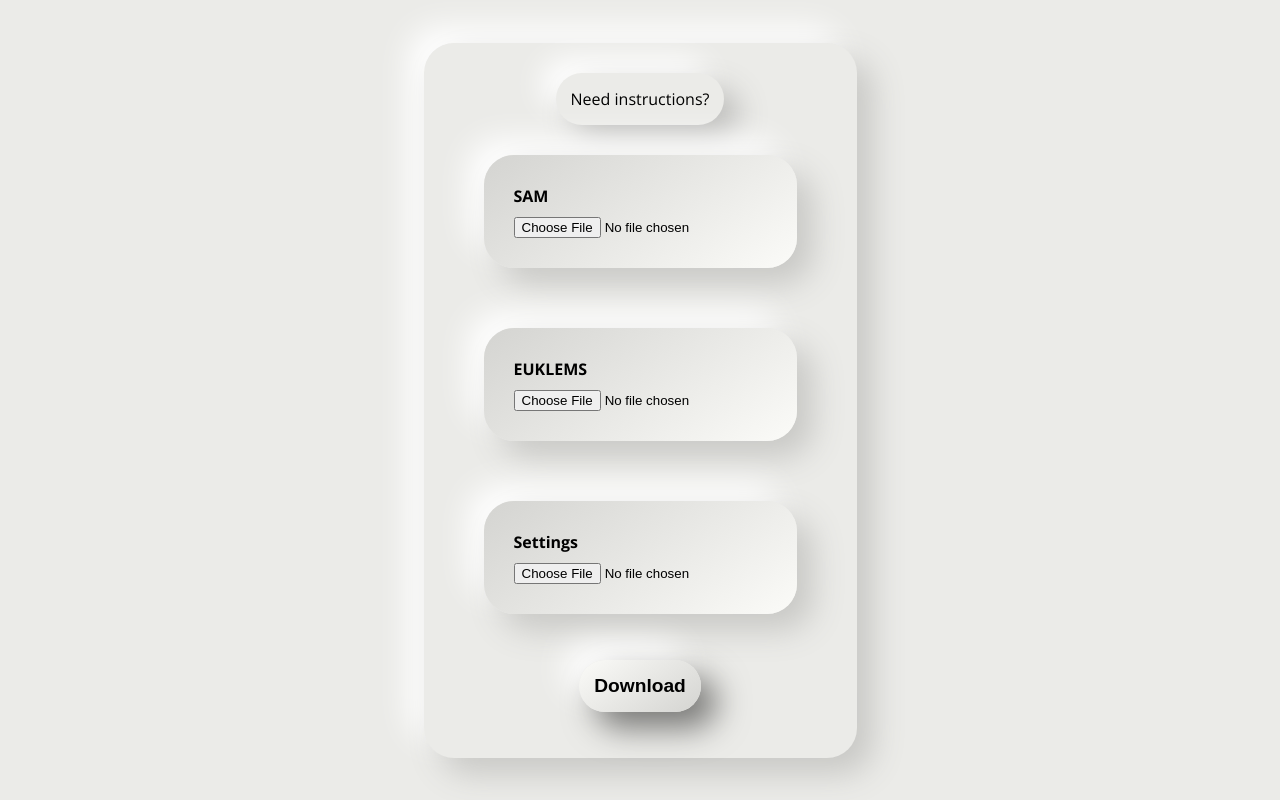
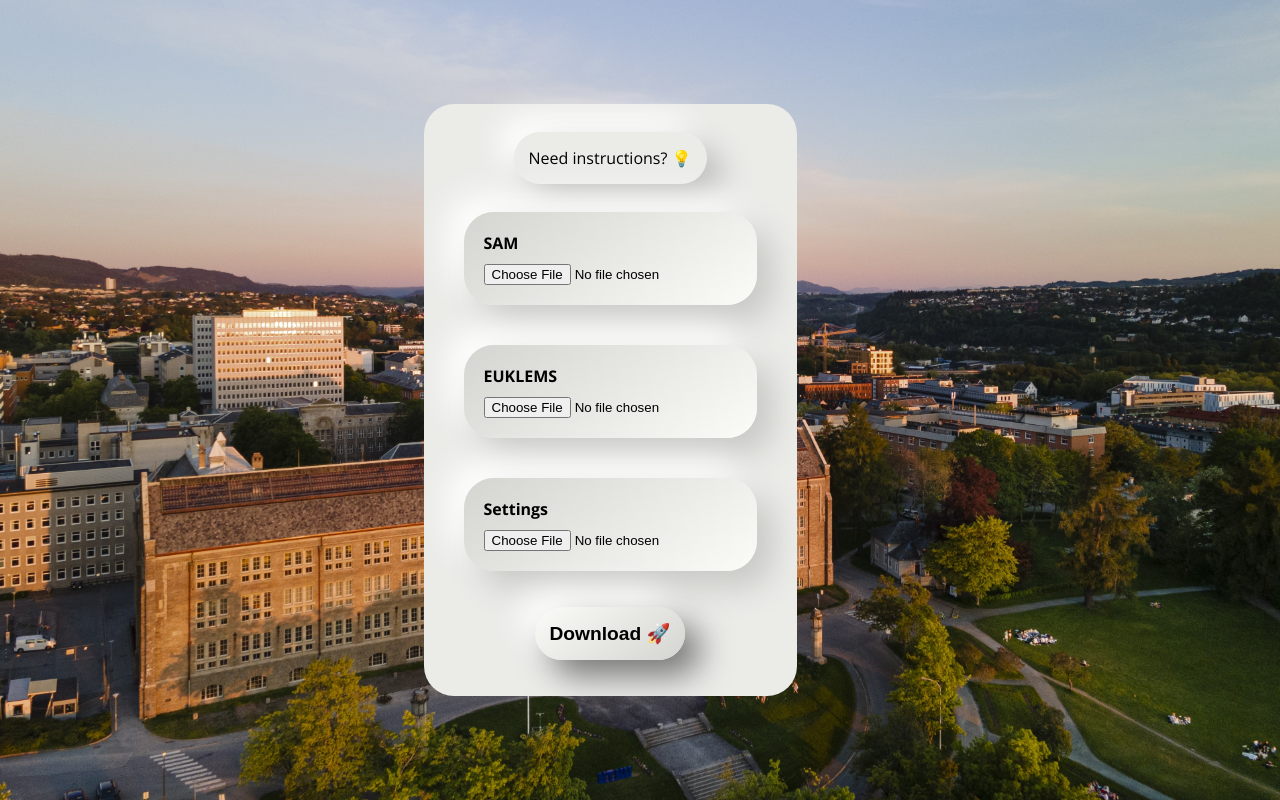
Before and after one commit to tord-s/macro_project, a Flask app: page / in a window 1280 px wide. Run offline with Flask 2, Linux system fonts and the light colour scheme.

Commit message:
design updates

```diff
--- a/app.py
+++ b/app.py
@@ -1,6 +1,7 @@
 from flask import Flask
 from flask import send_file, render_template, request
 import pandas as pd
+import time
 
 """
 Some definitions
@@ -20,64 +21,71 @@ Generating the Pandas Dataframes from the files
 
 
 def do_calcululations(sam_file=default_sam_file, euklems_file=default_euklems_file, settings_file=default_settings_file):
-    sam = pd.read_excel(sam_file, sheet_name='AT',
-                        index_col=0)
-    euklems = pd.read_excel(euklems_file, sheet_name='W_shares')
-    settings = pd.read_excel(settings_file, sheet_name='Settings')
+    start = time.time()
+    try:
+        sam = pd.read_excel(sam_file, sheet_name='AT',
+                            index_col=0)
+        euklems = pd.read_excel(euklems_file, sheet_name='W_shares')
+        settings = pd.read_excel(settings_file, sheet_name='Settings')
 
-    # Reads the Labour row of the SAM - Generates a dictionary
-    sam_labour_row = sam.loc['Labour'].dropna().to_dict()
+        # Reads the Labour row of the SAM - Generates a dictionary
+        sam_labour_row = sam.loc['Labour'].dropna().to_dict()
 
-    """
-    Mapping codes SAM/EUKLEMS
-    """
-    all_euklems_codes = settings.get(
-        euklems_codes_column_name_in_excel).dropna()
-    all_sam_codes = settings.get(sam_codes_column_name_in_excel).dropna()
-    mapped_codes = []
-    for i in range(0, len(all_sam_codes)):
-        sam_codes = all_sam_codes[i].split(', ')
-        euklems_codes = all_euklems_codes[i].split(', ')
-        mapped_codes.append((sam_codes, euklems_codes))
+        """
+        Mapping codes SAM/EUKLEMS
+        """
+        all_euklems_codes = settings.get(
+            euklems_codes_column_name_in_excel).dropna()
+        all_sam_codes = settings.get(sam_codes_column_name_in_excel).dropna()
+        mapped_codes = []
+        for i in range(0, len(all_sam_codes)):
+            sam_codes = all_sam_codes[i].split(', ')
+            euklems_codes = all_euklems_codes[i].split(', ')
+            mapped_codes.append((sam_codes, euklems_codes))
 
-    year_of_analysis = int(settings.loc[0, 'YoA'])
+        year_of_analysis = int(settings.loc[0, 'YoA'])
 
-    data_to_be_added = []
-    for code_map in mapped_codes:
-        sam_total = 0
-        sam_total_per_sector = 0
-        codes_from_sam = code_map[0]
-        for code_from_sam in codes_from_sam:
-            sam_total += sam_labour_row[code_from_sam.strip()]
-        sam_total_per_sector = sam_total / len(codes_from_sam)
+        data_to_be_added = []
+        for code_map in mapped_codes:
+            sam_total = 0
+            sam_total_per_sector = 0
+            codes_from_sam = code_map[0]
+            for code_from_sam in codes_from_sam:
+                sam_total += sam_labour_row[code_from_sam.strip()]
+            sam_total_per_sector = sam_total / len(codes_from_sam)
 
-        euklems_relevant_data = euklems[[
-            'code', 'gender', 'age', 'edu', year_of_analysis]]
-        codes_from_euklems = code_map[1]
-        for code_from_euklems in codes_from_euklems:
+            euklems_relevant_data = euklems[[
+                'code', 'gender', 'age', 'edu', year_of_analysis]]
+            codes_from_euklems = code_map[1]
+            for code_from_euklems in codes_from_euklems:
+                for combo in combinations:
+                    e_df = euklems_relevant_data
+                    euklems_fraction = e_df.loc[(e_df['gender'] == float(combo[0])) & (e_df['code'] == code_from_euklems.strip()) &
+                                                (e_df['age'] == float(combo[1])) & (e_df['edu'] == float(combo[2]))][year_of_analysis]
+                    new_value_in_sam = float(
+                        euklems_fraction/100 * sam_total_per_sector)
+
+                    for code_from_sam in codes_from_sam:
+                        data_to_be_added.append(('Labour ' + combo,
+                                                code_from_sam, new_value_in_sam))
+
+        with pd.ExcelWriter(excel_base_path + "output.xlsx") as writer:
+            columns_to_be_added = {}
             for combo in combinations:
-                e_df = euklems_relevant_data
-                euklems_fraction = e_df.loc[(e_df['gender'] == float(combo[0])) & (e_df['code'] == code_from_euklems.strip()) &
-                                            (e_df['age'] == float(combo[1])) & (e_df['edu'] == float(combo[2]))][year_of_analysis]
-                new_value_in_sam = float(
-                    euklems_fraction/100 * sam_total_per_sector)
+                columns_to_be_added['Labour ' +
+                                    combo] = {'Labour ' + combo: None}
+            columns_df = pd.DataFrame(columns_to_be_added)
+            output_sceleton = sam.append(columns_df)
 
-                for code_from_sam in codes_from_sam:
-                    data_to_be_added.append(('Labour ' + combo,
-                                            code_from_sam, new_value_in_sam))
+            for row, column, value in data_to_be_added:
+                output_sceleton.loc[row, column] = value
 
-    with pd.ExcelWriter(excel_base_path + "output.xlsx") as writer:
-        columns_to_be_added = {}
-        for combo in combinations:
-            columns_to_be_added['Labour ' + combo] = {'Labour ' + combo: None}
-        columns_df = pd.DataFrame(columns_to_be_added)
-        output_sceleton = sam.append(columns_df)
-
-        for row, column, value in data_to_be_added:
-            output_sceleton.loc[row, column] = value
-
-        output_sceleton.to_excel(writer, verbose=True,
-                                 index=True, sheet_name='Results')
+            output_sceleton.to_excel(writer, verbose=True,
+                                     index=True, sheet_name='Results')
+        end = time.time()
+        return 'Success in ' + str(start-end) + ' seconds'
+    except Exception as e:
+        return e
 
 
 # ... other code ....
--- a/templates/downloads.html
+++ b/templates/downloads.html
@@ -5,13 +5,16 @@
     <meta charset="UTF-8">
     <meta http-equiv="X-UA-Compatible" content="IE=edge">
     <meta name="viewport" content="width=device-width, initial-scale=1.0">
-    <title>NTNU</title>
+    <title>NTNU IØT - SAM/EUKLEMS model</title>
     <link rel=" stylesheet" href="//fonts.googleapis.com/css?family=Open+Sans:400italic,400,300,600,700">
+    <link rel="icon" href="/static/ntnu_logo.png" sizes="any">
 
     <style>
         body {
             background: #EBEBE8;
             font-family: 'Open Sans';
+            background-image: url('/static/glos.jpg');
+            background-size: cover;
             display: flex;
             justify-content: center;
             align-items: center;
@@ -21,10 +24,9 @@
         }
 
         .grid {
-            display: grid;
-            width: min-content;
-            transition: 0.3s all;
-            grid-template-columns: 1fr 0px;
+            position: relative;
+            display: flex;
+            justify-content: center;
         }
 
         .main_form {
@@ -33,17 +35,17 @@
             justify-content: center;
             align-items: center;
             border-radius: 30px;
-            padding: 30px;
+            padding: 20px;
             background: #EBEBE8;
-            box-shadow: 16px 16px 32px #c8c8c5,
-                -16px -16px 32px #ffffff;
+            /* box-shadow: 16px 16px 32px #c8c8c5,
+                -16px -16px 32px #ffffff; */
             z-index: 1;
         }
 
         .field {
             border-radius: 30px;
-            padding: 30px;
-            margin: 30px;
+            padding: 20px;
+            margin: 20px;
             background: linear-gradient(145deg, #d4d4d1, #fbfbf8);
             box-shadow: 16px 16px 32px #c8c8c5,
                 -16px -16px 32px #ffffff;
@@ -82,17 +84,17 @@
         #instructions_div {
             opacity: 0;
             min-width: 250px;
-            max-width: 40%;
+            max-width: 25%;
             background: grey;
-            transition: all 0.3s;
-            margin-left: -40%;
+            transition: all 0.8s;
+            margin-left: -25%;
             display: flex;
             flex-direction: column;
             border-radius: 30px;
             padding: 30px;
             background: #EBEBE8;
-            box-shadow: 16px 16px 32px #c8c8c5,
-                -16px -16px 32px #ffffff;
+            /* box-shadow: 16px 16px 32px #c8c8c5,
+                -16px -16px 32px #ffffff; */
         }
 
         .label_btn {
@@ -101,12 +103,22 @@
             box-shadow: 15px 15px 30px #bcbcba,
                 -15px -15px 30px #ffffff;
             transition: all 0.3s;
+            width: fit-content;
+            margin: auto;
         }
 
         .label_btn:hover {
             transform: scale(1.1);
             background: #D1E2C4;
             cursor: pointer;
+        }
+
+        #instructions_div>div>h5 {
+            margin-bottom: 0px
+        }
+
+        #instructions_div>div>p {
+            margin-top: 5px
         }
     </style>
 </head>
@@ -117,7 +129,7 @@
 
     <div class="grid" id="grid_id">
         <form action="/results/" method="POST" enctype="multipart/form-data" class="main_form">
-            <label id="instructions" class="label_btn" onclick="showInstructions()">Need instructions?</label>
+            <label id="instructions" class="label_btn" onclick="showInstructions()">Need instructions? 💡</label>
             <div class="field">
                 <label for="sam">SAM</label>
                 <input type="file" id="sam" name="sam">
@@ -130,29 +142,40 @@
                 <label for="euklems">Settings</label>
                 <input type="file" id="settings" name="settings">
             </div>
-            <p><input type="submit" value="Download" class="submit_btn" /></p>
+            <p><input type="submit" value="Download 🚀" class="submit_btn" /></p>
         </form>
         <div id="instructions_div">
-            <label id="hide" class="label_btn" onclick="hideInstructions()">Hide instructions</label>
-            <p>
-                Lorem ipsum dolor sit amet consectetur adipisicing elit. Ab ipsam libero saepe ducimus non quidem est
-                inventore veritatis laudantium ad sequi soluta modi illo aliquam accusantium, nulla neque at
-                repellendus.
+            <label id="hide" class="label_btn" onclick="hideInstructions()">Hide instructions 🤓</label>
+            <div>
+                <h5>SAM</h5>
+                <p>Lorem ipsum dolor, sit amet consectetur adipisicing elit. Facilis veniam temporibus magni, neque
+                </p>
+            </div>
+            <div>
+                <h5>EUKLEMS</h5>
+                <p>Lorem ipsum, dolor sit amet consectetur adipisicing elit. Facere animi nisi vel molestiae beatae
+                </p>
+            </div>
+            <div>
+                <h5>Settings</h5>
+                <p>Lorem ipsum dolor sit amet consectetur adipisicing elit. Nulla dolor perspiciatis, maiores
+                    molestiae voluptate, beatae, ducimus quos odit quas et vero iure ipsum delectus sunt? Neque
+                    atque aut ab nesciunt.</p>
+            </div>
             </p>
         </div>
-    </div>
-    {% endblock %}
+        {% endblock %}
 </body>
 
 <script>
     function showInstructions() {
         document.getElementById('instructions_div').style = "margin-left: 0%; opacity: 1;"
-        document.getElementById('grid_id').style = "grid-template-columns: 1fr 1fr;"
+        // document.getElementById('grid_id').style = "grid-template-columns: 1fr 1fr;"
         document.getElementById('instructions').style = "display: none"
     }
     function hideInstructions() {
-        document.getElementById('instructions_div').style = "margin-left: -40%; opacity: 0;"
-        document.getElementById('grid_id').style = "grid-template-columns: 1fr 0px;"
+        document.getElementById('instructions_div').style = "margin-left: -25%; opacity: 0;"
+        // document.getElementById('grid_id').style = "grid-template-columns: 1fr 0px;"
         document.getElementById('instructions').style = "display: block"
     }
 </script>
```
Also changed, not shown: static/glos.jpg (added), static/ntnu_logo.png (added), 1 other file.
